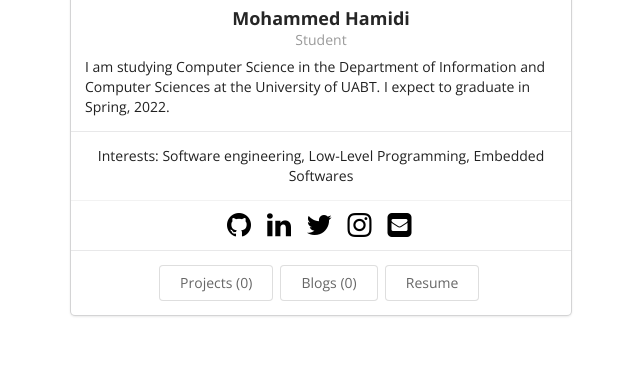
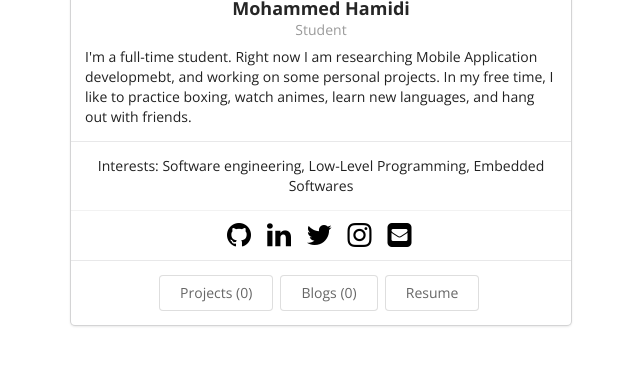
Before and after one commit to h1midi/h1midi.github.io, a Jekyll site: the page built from index.html, in a window 1280 px wide, cut to the strip 332-698 px from the top of the page. Shown: the whole strip, without its empty margins (319-959 px from the left). Built offline with Jekyll 4.4.1, drawn with Linux system fonts in a browser that asks for light colours.

Commit message:
Update bio.json

```diff
--- a/_data/bio.json
+++ b/_data/bio.json
@@ -6,7 +6,7 @@
     "email": "mohammed.hamidi@univ-tlemcen.dz",
     "phone": "+213 55 893 79 98",
     "website": "https://hammiddi.me",
-    "summary": "I am studying Computer Science in the Department of Information and Computer Sciences at the University of UABT. I expect to graduate in Spring, 2022.",
+    "summary": "I'm a full-time student. Right now I am researching Mobile Application developmebt, and working on some personal projects. In my free time, I like to practice boxing, watch animes, learn new languages, and hang out with friends.",
     "location": {
       "address": "",
       "postalCode": "13000",
```
